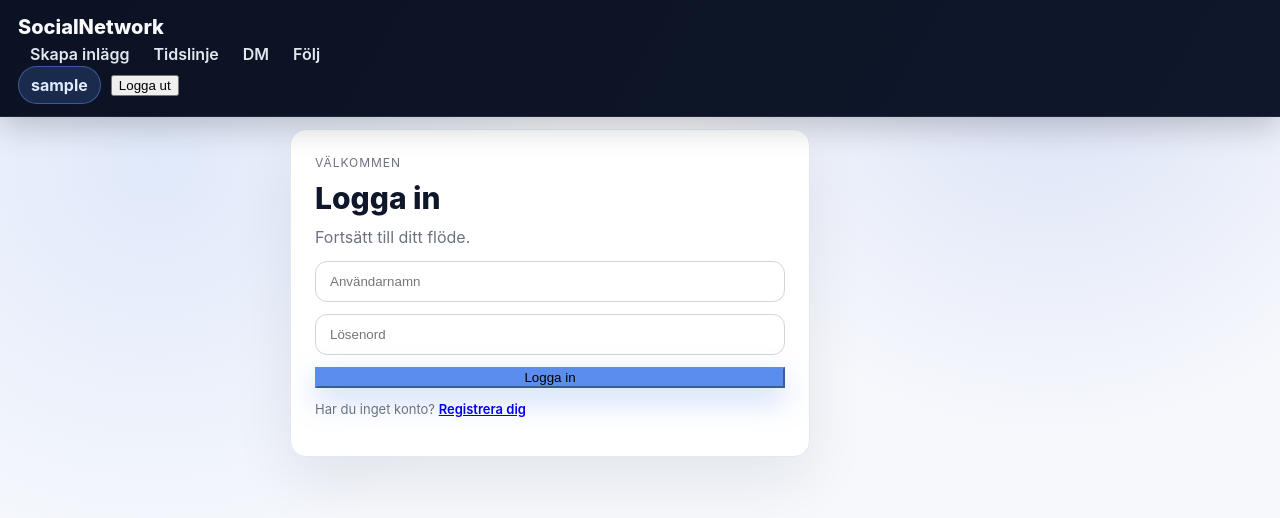
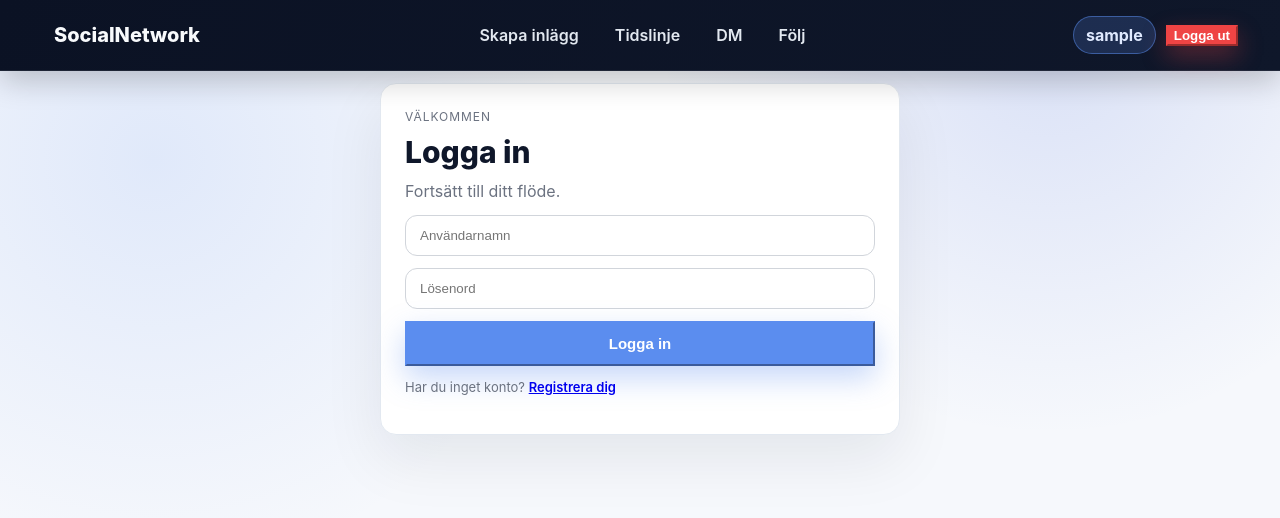
Before and after one commit to Hamsedirie6/TeamInjection, a React (Vite) app in the folder frontend/: page / in a window 1280 px wide. Shown: the top 518 px of the page. Built offline with nearby package versions, Linux system fonts and the light colour scheme; no server answers; sample sign-in values are in the browser's storage.

Commit message:
ändrat designen//kristian

```diff
--- a/frontend/src/App.css
+++ b/frontend/src/App.css
@@ -21,6 +21,7 @@ body,
 
 main.container {
   max-width: 1100px;
+  margin: 0 auto;
 }
 
 .app-navbar {
@@ -40,11 +41,31 @@ main.container {
   gap: 10px;
 }
 
+.nav-inner {
+  width: 100%;
+  max-width: 100%;
+  padding: 0 24px;
+  margin: 0 auto;
+  display: flex;
+  align-items: center;
+  justify-content: space-between;
+}
+
+.nav-center {
+  display: flex;
+  align-items: center;
+  gap: 12px;
+  justify-content: center;
+  flex: 1;
+}
+
 .brand {
   font-size: 20px;
   font-weight: 800;
   color: #f8fafc;
   text-decoration: none;
+  padding: 8px 12px;
+  border-radius: 999px;
 }
 
 .nav-link {
@@ -217,6 +238,40 @@ textarea {
   font-size: 13px;
 }
 
+.follow-grid {
+  display: grid;
+  grid-template-columns: repeat(auto-fit, minmax(280px, 1fr));
+  gap: 16px;
+  align-items: start;
+}
+
+.follow-grid.four-cols {
+  grid-template-columns: repeat(4, minmax(220px, 1fr));
+}
+
+@media (max-width: 1200px) {
+  .follow-grid.four-cols {
+    grid-template-columns: repeat(2, minmax(240px, 1fr));
+  }
+}
+
+@media (max-width: 768px) {
+  .follow-grid.four-cols {
+    grid-template-columns: 1fr;
+  }
+}
+
+.follow-grid .card {
+  height: 100%;
+  display: flex;
+  flex-direction: column;
+}
+
+.scroll-area {
+  max-height: 360px;
+  overflow-y: auto;
+}
+
 .grid.two-cols {
   display: grid;
   grid-template-columns: repeat(auto-fit, minmax(320px, 1fr));
@@ -226,10 +281,28 @@ textarea {
   gap: 16px;
 }
 
+/* Ensure DM grid cards align in a 2x2 layout on desktop */
+.dm-grid {
+  display: grid;
+  grid-template-columns: repeat(2, minmax(320px, 1fr));
+  grid-auto-rows: 1fr;
+  align-items: stretch;
+}
+
+.dm-grid .card {
+  height: 100%;
+  display: flex;
+  flex-direction: column;
+}
+
 .btn-primary {
   background: var(--accent);
   border-color: var(--accent);
   box-shadow: 0 12px 30px rgba(91, 141, 239, 0.35);
+  color: #ffffff;
+  padding: 12px 18px;
+  font-weight: 700;
+  font-size: 15px;
 }
 
 .btn-primary:hover {
@@ -265,18 +338,50 @@ textarea {
   color: #991b1b;
 }
 
+.btn-delete {
+  background: #ef4444;
+  border-color: #ef4444;
+  color: #ffffff;
+  font-weight: 700;
+  box-shadow: 0 10px 25px rgba(239, 68, 68, 0.35);
+}
+
+.btn-delete:hover {
+  background: #dc2626;
+  border-color: #dc2626;
+  color: #fff;
+}
+
+.btn-logout {
+  background: #ef4444;
+  border-color: #ef4444;
+  color: #ffffff;
+  font-weight: 700;
+  box-shadow: 0 10px 25px rgba(239, 68, 68, 0.35);
+}
+
+.btn-logout:hover {
+  background: #dc2626;
+  border-color: #dc2626;
+  color: #fff;
+}
+
 .page {
   display: flex;
   flex-direction: column;
   gap: 18px;
   padding: 12px 0 32px;
+  max-width: 980px;
+  margin: 0 auto;
 }
 
 .page-header {
   display: flex;
-  align-items: flex-start;
-  justify-content: space-between;
-  gap: 12px;
+  align-items: center;
+  justify-content: center;
+  flex-direction: column;
+  gap: 6px;
+  text-align: center;
 }
 
 .page-title {
```
